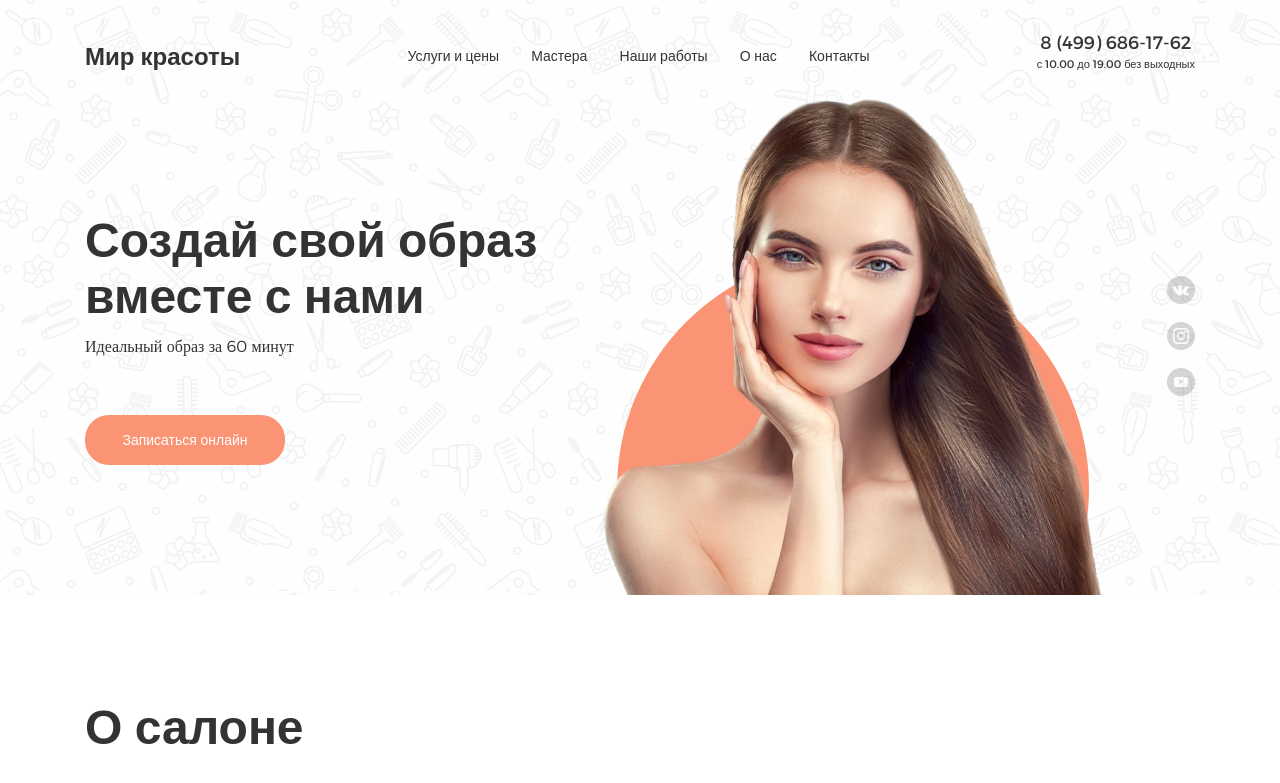
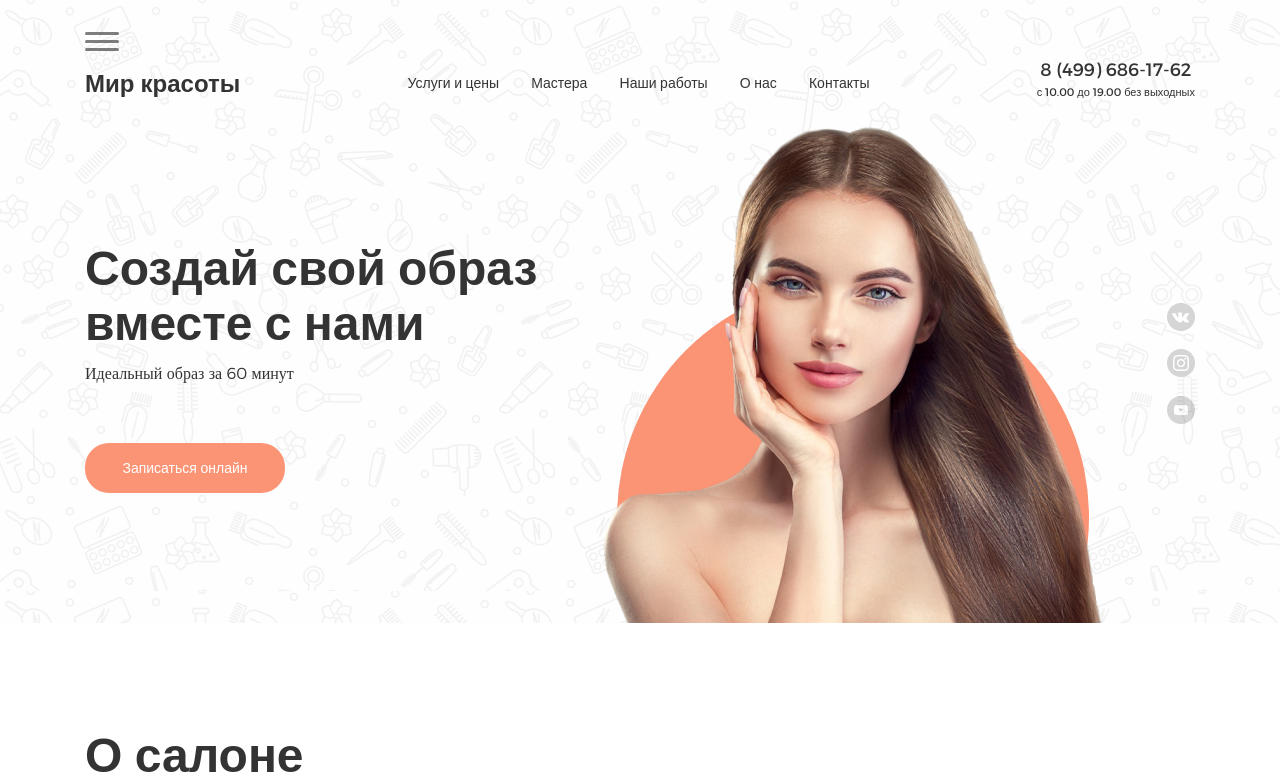
Before and after one commit to AnastasiaSerenko/lesson4, a website built with webpack: page src/index.html in a window 1280 px wide. Shown: the top 783 px of the page. Built offline with nearby package versions, Linux system fonts and the light colour scheme; files whose address does not match are found by name.

Commit message:
added button-menu

```diff
--- a/src/index.html
+++ b/src/index.html
@@ -8,6 +8,9 @@
 <body>
     <header class="header">
         <div class="container">
+            <button id="mobile-menu-btn" class="hamb">
+                <div class="hamb__inner"></div>
+            </button>
             <div class="header__top">
                 <a class="logo" href="/">
                     Мир красоты
--- a/src/scss/style.scss
+++ b/src/scss/style.scss
@@ -25,9 +25,9 @@ padding-bottom: 130px;
 margin-bottom: 100px;
 overflow: hidden;
 
-.container{
-  position: relative;
-}
+  .container{
+    position: relative;
+  }
 
   &__top{
    display: flex;
@@ -65,6 +65,55 @@ overflow: hidden;
       max-height: 510px;
       width: auto;
       position: relative;
+    }
+  }
+}
+
+%hamb-item{
+  width: 100%;
+  height: 3px;
+  border-radius: 4px;
+  background-color: #000;
+}
+
+.hamb{
+  width: 34px;
+  height: 24px;
+  display: inline-block;
+  padding: 0;
+  position: relative;
+  border: none;
+  background: none;
+  outline: 0;
+  cursor: pointer;
+  transition: 0.15s;
+  opacity: 0.5;
+
+  &:hover{
+    opacity: 0.5;
+  }
+
+  &__inner{
+    @extend %hamb-item;
+    position: absolute;
+    top: 50%;
+    left: 0;
+    margin-top: -2px;
+
+    &:before,
+    &:after{
+      content: '';
+      display: block;
+      position: absolute;
+      @extend %hamb-item;
+    }
+
+    &:before{
+      top: -8px;
+    }
+
+    &:after{
+      bottom: -8px;
     }
   }
 }
```
